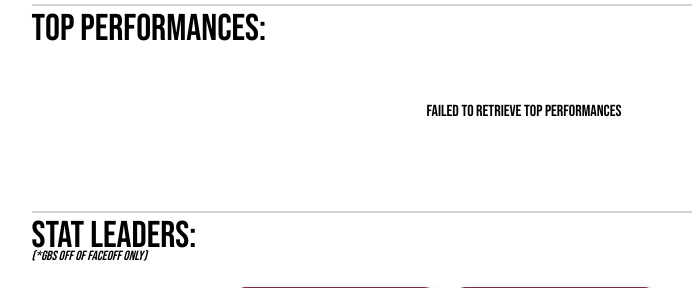
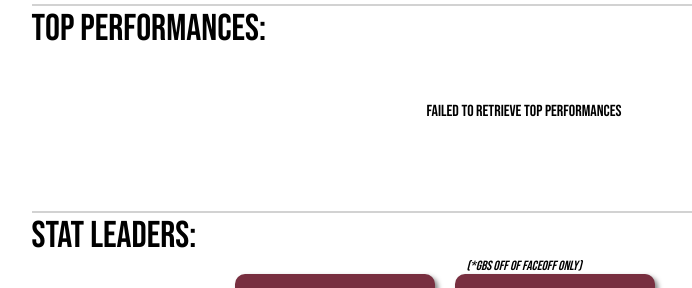
Before and after one commit to wcouture/FO-Stats-PHP, a PHP site: page / in a window 1280 px wide. Shown: the part 798-1086 px from the top of the page, without its empty margins (116-808 px from the left). Run offline with PHP 8.4, Linux system fonts and the light colour scheme; data that the repository does not hold is empty; some libraries are stand-ins or nearby versions.

Commit message:
Moves gb stat disclaimer container out of header

```diff
--- a/index.php
+++ b/index.php
@@ -97,8 +97,9 @@
 
 <!-- Stat leaders -->
 <div class="section-header">
-    Stat Leaders: <p class="gb-stat-disclaimer">(*GBs off of faceoff only)</p>
+    Stat Leaders:
 </div>
+<div class="gb-stat-disclaimer">(*GBs off of faceoff only)</div>
 <div class="row" >
     <?php
         // Print stat leaders here
```
